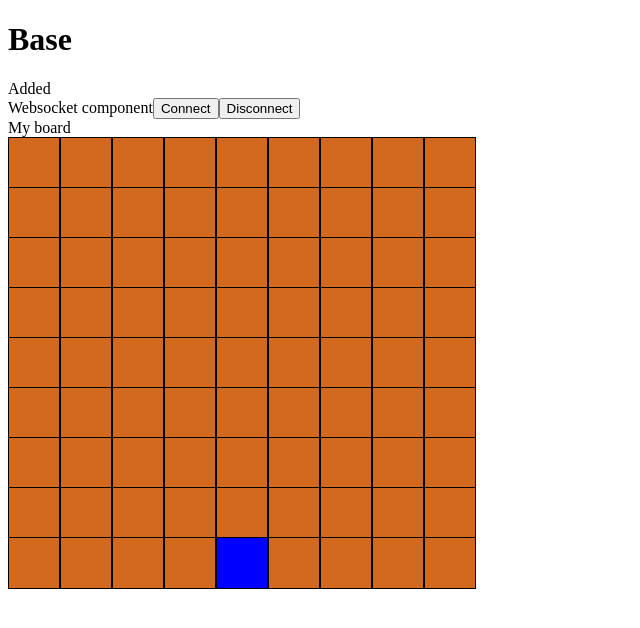
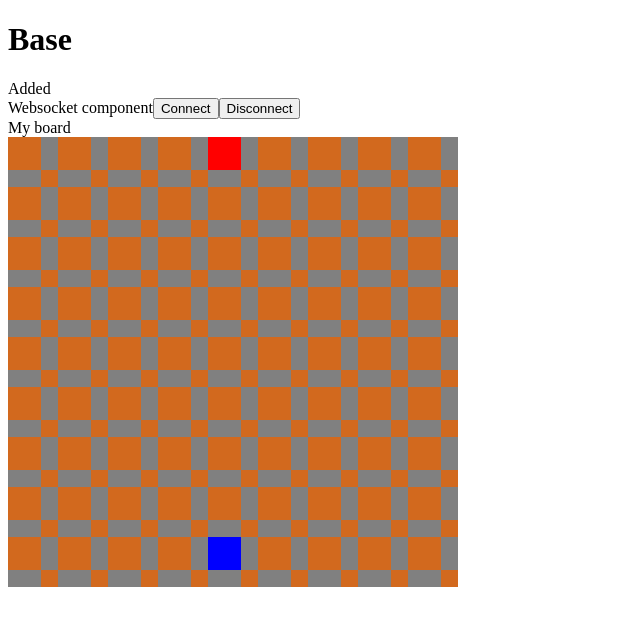
Before and after one commit to bbujdoso94/QuoridorReact, a React (Create React App) app in the folder Quoridor/: page / in a window 1280 px wide. Shown: the top 628 px of the page, without its empty margins (0-640 px from the left). Built offline with nearby package versions, Linux system fonts and the light colour scheme; the HTML template or start-up script is replaced by a standard one.

Commit message:
Add formatting.

```diff
--- a/Quoridor/src/App.css
+++ b/Quoridor/src/App.css
@@ -12,7 +12,6 @@ div.column {
   margin: 0px;
   width: 50px;
   height: 50px;
-  border: 1px solid black;
   background-color: chocolate;
 }
 
@@ -22,12 +21,16 @@ div.column {
   width: 50px;
 } */
 
-div.column [data-player="player1"] {
+div.column[data-player="player1"] div.cell {
   background-color: red;
 }
 
-div.column[data-player="player2"] {
+div.column[data-player="player2"] div.cell {
   background-color: blue;
+}
+
+div.column div.border {
+  background-color: gray;
 }
 
 /* div.border {
--- a/Quoridor/src/components/Cell.jsx
+++ b/Quoridor/src/components/Cell.jsx
@@ -4,8 +4,8 @@ export const Cell = (props) => {
     return (
         <div className="column" data-col={props.cell} data-player={props.player}>
             <div className="cell"></div>
-            <div className="horiz-border"></div>
-            <div className="vertic-border"></div>
+            <div className="border horiz-border"></div>
+            <div className="border vertic-border"></div>
         </div>
     )
 }
```
